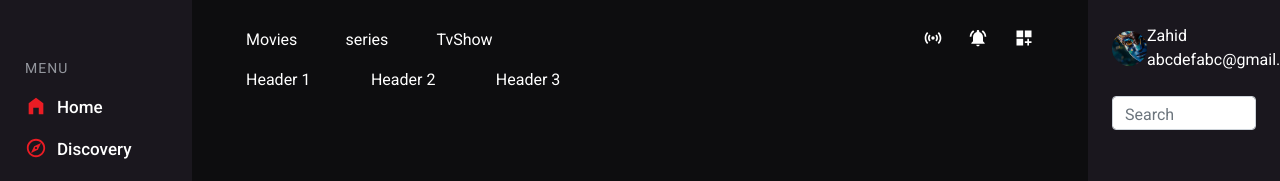
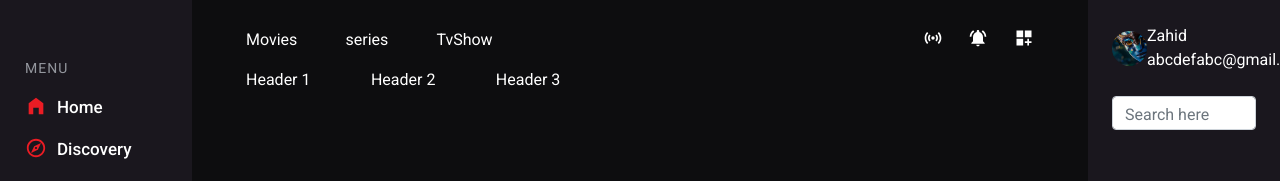
Before and after one commit to zahidhu123/movie-app, a React (Create React App) app: page / in a window 1280 px wide. Shown: the top 181 px of the page. Built offline with nearby package versions, Linux system fonts and the light colour scheme.

Commit message:
user-listas

```diff
--- a/src/component/search/search.js
+++ b/src/component/search/search.js
@@ -5,7 +5,7 @@ export default function Search() {
     return (
         <div className='mt-4'>
             <form className="d-flex" role="search">
-                <input className="form-control search-section" type="search" placeholder="Search" aria-label="Search" />
+                <input className="form-control search-section" type="search" placeholder="Search here" aria-label="Search" />
                 {/* <button className="btn btn-outline-success" type="submit">Search</button> */}
             </form>
         </div>
--- a/src/component/sidebar/sidebar.css
+++ b/src/component/sidebar/sidebar.css
@@ -109,10 +109,9 @@ a {
     }
     .smartup {
         font-weight: 500;
-        font-size: 15px;
-
+        font-size: 14px;
     }
 }
 
 
-/* Media quearies mobile responsive  end*/
+/* Media quearies mobile responsive  end */
```
